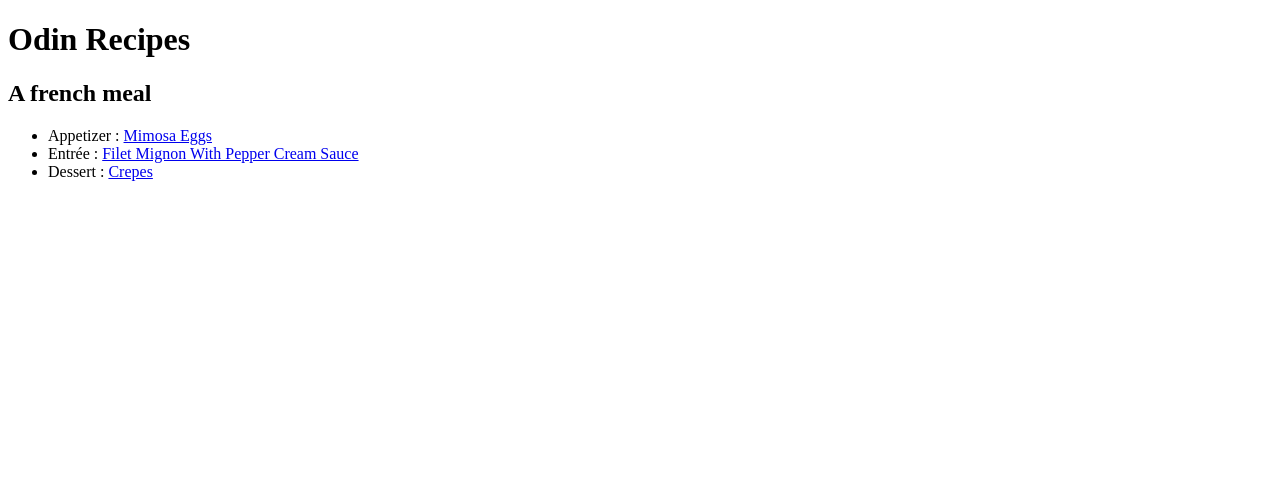
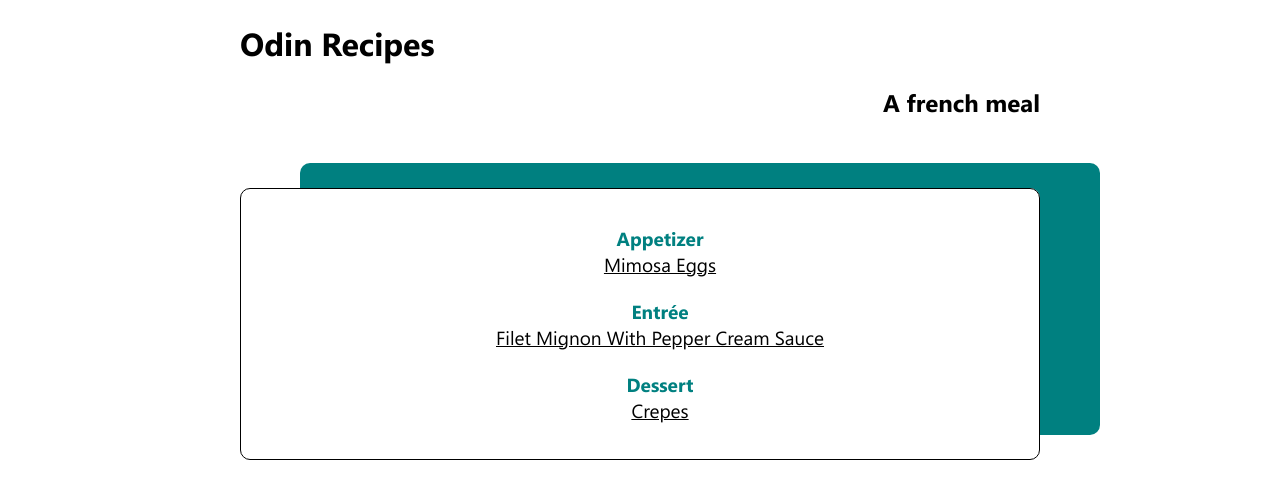
Before and after one commit to JeremyMrt/odin-recipes, a plain HTML site: page index.html in a window 1280 px wide. Drawn offline with Linux system fonts and the light colour scheme.

Commit message:
CSS styling Add a clean homepage and a font directory with Segoe UI fam Recipes pages still to be build

```diff
--- /dev/null
+++ b/fonts/style.css
@@ -0,0 +1,32 @@
+/* #### Generated By: http://www.cufonfonts.com #### */
+
+    @font-face {
+    font-family: 'Segoe UI Regular';
+    font-style: normal;
+    font-weight: normal;
+    src: local('Segoe UI Regular'), url('Segoe UI.woff') format('woff');
+    }
+
+
+    @font-face {
+    font-family: 'Segoe UI Italic';
+    font-style: normal;
+    font-weight: normal;
+    src: local('Segoe UI Italic'), url('Segoe UI Italic.woff') format('woff');
+    }
+
+
+    @font-face {
+    font-family: 'Segoe UI Bold';
+    font-style: normal;
+    font-weight: normal;
+    src: local('Segoe UI Bold'), url('Segoe UI Bold.woff') format('woff');
+    }
+
+
+    @font-face {
+    font-family: 'Segoe UI Bold Italic';
+    font-style: normal;
+    font-weight: normal;
+    src: local('Segoe UI Bold Italic'), url('Segoe UI Bold Italic.woff') format('woff');
+    }
--- a/index.html
+++ b/index.html
@@ -5,14 +5,23 @@
     <meta http-equiv="X-UA-Compatible" content="IE=edge">
     <meta name="viewport" content="width=device-width, initial-scale=1.0">
     <title>Odin Recipes</title>
+    <link rel="stylesheet" href="style.css">
 </head>
 <body>
-    <h1>Odin Recipes</h1>
-    <h2>A french meal</h2>
-    <ul>
-        <li>Appetizer : <a href="recipes/mimosa.html">Mimosa Eggs</a></li>
-        <li>Entrée : <a href="recipes/filet.html">Filet Mignon With Pepper Cream Sauce</a></li>
-        <li>Dessert : <a href="recipes/crepes.html">Crepes</a></li>
-    </ul>
+    <div class="container">
+        <h1>Odin Recipes</h1>
+        <h2>A french meal</h2>
+    <div class="menu">
+        <ul>
+            <li>Appetizer <br>
+                <a href="recipes/mimosa.html">Mimosa Eggs</a></li><br>
+            <li>Entrée<br>
+                <a href="recipes/filet.html">Filet Mignon With Pepper Cream Sauce</a></li><br>
+            <li>Dessert<br>
+                <a href="recipes/crepes.html">Crepes</a></li>
+        </ul>
+    </div>
+    </div>
+
 </body>
 </html>
--- /dev/null
+++ b/style.css
@@ -0,0 +1,104 @@
+/* #### Generated By: http://www.cufonfonts.com #### */
+
+@font-face {
+    font-family: 'Segoe UI Regular';
+    font-style: normal;
+    font-weight: normal;
+    src: local('Segoe UI Regular'), url('fonts/Segoe UI.woff') format('woff');
+    }
+
+
+    @font-face {
+    font-family: 'Segoe UI Italic';
+    font-style: normal;
+    font-weight: normal;
+    src: local('Segoe UI Italic'), url('fonts/Segoe UI Italic.woff') format('woff');
+    }
+
+
+    @font-face {
+    font-family: 'Segoe UI Bold';
+    font-style: normal;
+    font-weight: normal;
+    src: local('Segoe UI Bold'), url('fonts/Segoe UI Bold.woff') format('woff');
+    }
+
+
+    @font-face {
+    font-family: 'Segoe UI Bold Italic';
+    font-style: normal;
+    font-weight: normal;
+    src: local('Segoe UI Bold Italic'), url('fonts/Segoe UI Bold Italic.woff') format('woff');
+    }
+
+/* All website */
+
+
+body {
+    font-family:'Segoe UI Regular', Tahoma, Geneva, Verdana, sans-serif;
+}
+
+.container {
+    margin: 0 auto;
+    width: 70%;
+    max-width: 800px;
+}
+
+h1 {
+    font-family: "Segoe UI Bold", Tahoma, Geneva, Verdana, sans-serif;
+    font-weight: 1200;
+    text-align: left;
+
+}
+
+h2{
+    font-family: "Segoe UI Bold", Tahoma, Geneva, Verdana, sans-serif;
+    text-align: right;
+
+}
+
+/* Homepage */
+
+.menu {
+    border: 1px solid black;
+    padding: 20px;
+    border-radius: 10px;
+    box-shadow: 60px -25px teal;
+    margin-top: 70px;
+
+}
+
+.menu li {
+    font-family: "Segoe UI Bold", Tahoma, Geneva, Verdana, sans-serif;
+    font-weight: bolder;
+    color: teal;
+    font-size: 19px;
+}
+.menu a {
+    font-family:'Segoe UI Regular', Tahoma, Geneva, Verdana, sans-serif;
+    font-weight: 100;
+    color: black;
+}
+
+.menu a:hover{
+    background-color: teal;
+    color: white;
+    font-weight: bold;
+
+}
+
+/* Recipes */
+
+
+.ingredients {
+    background-color: lightsalmon;
+    width: 50%;
+    position: relative;
+
+
+}
+
+ul {
+    list-style-type: none;
+    text-align: center;
+}
```
Also changed, not shown: fonts/example.html (added, +19 -0 lines), recipes/crepes.html (+6 -1 lines), recipes/filet.html (+3 -0 lines), recipes/mimosa.html (+3 -0 lines), fonts/Segoe UI Bold Italic.woff (added), fonts/Segoe UI Bold.woff (added), fonts/Segoe UI Italic.woff (added), fonts/Segoe UI.woff (added).
